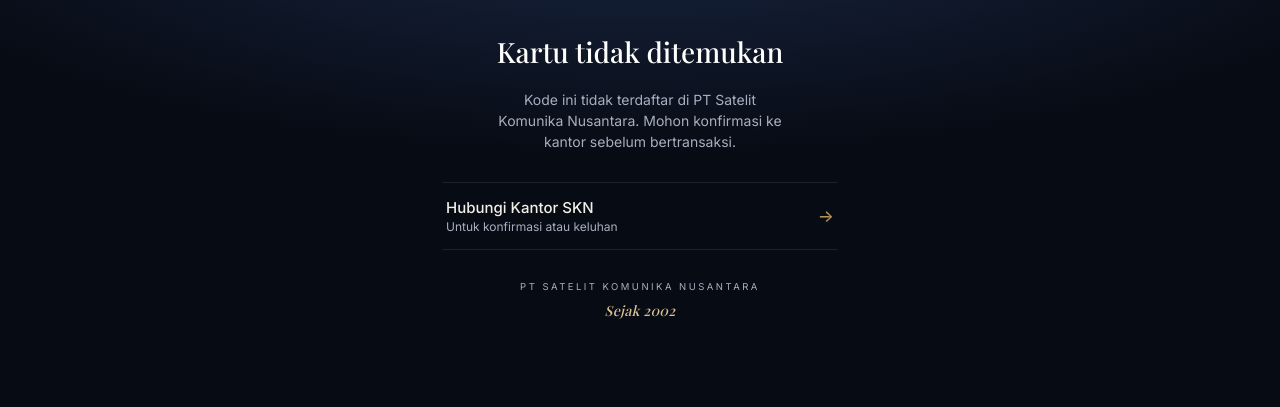
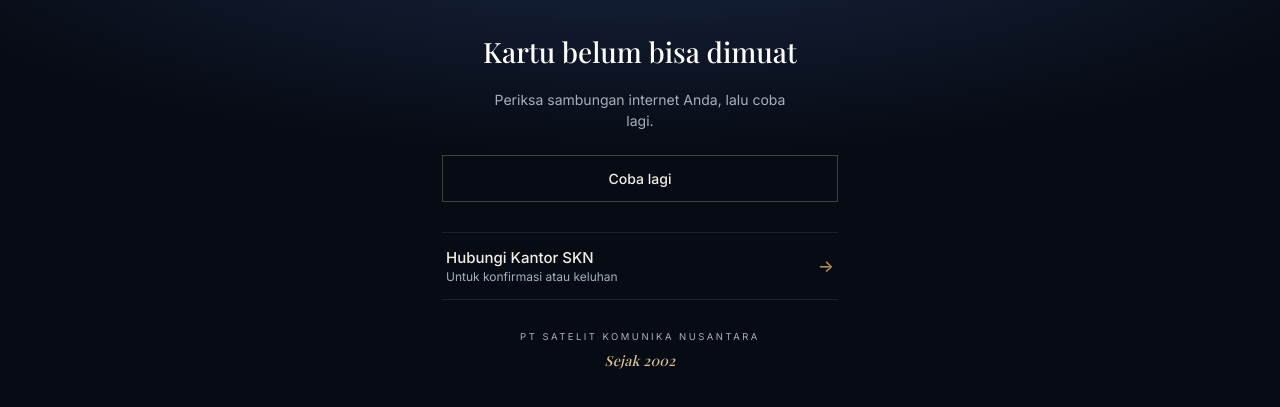
Before and after one commit to claudeunistar/skn, a plain HTML site: page kartu/index.html in a window 1280 px wide. Shown: the part 103-510 px from the top of the page. Drawn offline with nearby package versions, Linux system fonts and the light colour scheme; no server answers; a web font is replaced by a local one.

Commit message:
ID card baca data dari Google Sheet; nonaktif = tombol mati

```diff
--- a/kartu/data.js
+++ b/kartu/data.js
@@ -2,14 +2,11 @@
    id = kode acak (bukan nomor urut) supaya orang luar tidak bisa menebak kartu orang lain. */
 window.SKN_KARTU = {
   dasar: "https://claudeunistar.github.io/skn/kartu/",
+  /* Alamat web app Apps Script (Google Sheet HRD). Terisi = data diambil dari Sheet; kosong = pakai daftar "orang" di bawah. */
+  api: "https://script.google.com/macros/s/AKfycbyQSnGu_-V0x0tvawbGSVqpMVc4rR37yHsb6-zVlVmDNM8JpGc-aDR7zZCmP0cZGI46ZQ/exec",
   perusahaan: "PT Satelit Komunika Nusantara",
   kantor: { wa: "628117566789", web: "https://claudeunistar.github.io/skn/" },
-  orang: [
-    /* Data asli Dita; fotonya masih gambar sementara. fokus = bagian foto yang ditampilkan (kiri-kanan, atas-bawah).
-       Foto PNG tanpa latar: isi foto dengan file .png lalu tambahkan potong: true (bingkai lengkung hilang). */
-    { id: "d8r4wk", nama: "Dita Apriliana", jabatan: "HRD", wilayah: "", depo: "",
-      wa: "6281267739979", status: "AKTIF", foto: "dita.png", potong: true, fokus: "62% 0%", contoh: true }
-  ]
+  orang: []
 };
 
 /* Pembantu bersama: gambar QR sebagai SVG (butuh qrcode-generator). */
--- a/kartu/index.html
+++ b/kartu/index.html
@@ -45,6 +45,8 @@ body{background:var(--deep);color:var(--ivory);font-family:var(--sans);font-size
 .cap{position:absolute;z-index:3;left:50%;top:40%;transform:translate(-50%,-50%) rotate(-12deg);padding:8px 18px;
   border:2px solid var(--red);color:#fff;background:rgba(150,20,30,.82);font-weight:600;letter-spacing:.24em;font-size:14px;
   text-transform:uppercase;white-space:nowrap}
+.padam{opacity:.34;filter:grayscale(1);pointer-events:none;user-select:none;cursor:not-allowed}
+.padam .utama{box-shadow:none}
 .panggung .kode{cursor:pointer}
 .panggung .kode:focus-visible{outline:.4mm solid #b8121f;outline-offset:.4mm}
 .sorot{animation:sorot 1.4s ease-out}
@@ -96,21 +98,20 @@ body{background:var(--deep);color:var(--ivory);font-family:var(--sans);font-size
 (function () {
   var D = window.SKN_KARTU, el = document.getElementById("hal"), aman = window.sknAman;
   var id = (new URLSearchParams(location.search).get("id") || "").trim().toLowerCase();
-  var o = null;
-  for (var i = 0; i < D.orang.length; i++) if (D.orang[i].id === id) o = D.orang[i];
-
   var kantor = '<a class="baris" href="https://wa.me/' + D.kantor.wa +
     '"><span>Hubungi Kantor SKN<small>Untuk konfirmasi atau keluhan</small></span><i>&rarr;</i></a>';
   var kaki = '<footer class="kaki">' + aman(D.perusahaan) + '<em>Sejak 2002</em></footer>';
 
-  if (!o) {
-    el.innerHTML = '<div class="kosong"><img src="logo.png" alt="SKN"><h1>Kartu tidak ditemukan</h1>' +
-      '<p class="catatan">Kode ini tidak terdaftar di ' + aman(D.perusahaan) +
-      '. Mohon konfirmasi ke kantor sebelum bertransaksi.</p></div>' +
+  function pesan(judul, isi, ulang) {
+    el.innerHTML = '<div class="kosong"><img src="logo.png" alt="SKN"><h1>' + judul + '</h1>' +
+      '<p class="catatan">' + isi + '</p></div>' +
+      (ulang ? '<div class="dua" style="grid-template-columns:1fr;margin-top:24px"><button class="kotak" id="ulang" type="button">Coba lagi</button></div>' : "") +
       '<div class="daftar" style="margin-top:30px">' + kantor + '</div>' + kaki;
-    return;
+    var u = document.getElementById("ulang");
+    if (u) u.onclick = function () { location.reload(); };
   }
 
+  function tampil(o) {
   var aktif = o.status === "AKTIF", url = D.dasar + "?id=" + o.id;
   var h = '<div class="label">ID Card Digital' + (o.contoh ? '<b>Contoh</b>' : "") + '</div>' +
     '<div class="panggung' + (aktif ? "" : " mati") + '" id="panggung">' +
@@ -130,7 +131,13 @@ body{background:var(--deep);color:var(--ivory);font-family:var(--sans);font-size
   } else {
     h += '<div class="segel mati"><b>!</b>Sudah tidak aktif</div>' +
       '<p class="catatan">Orang ini tidak lagi mewakili ' + aman(D.perusahaan) + '.</p>' +
-      '<div class="daftar" id="kontak" style="margin-top:26px">' + kantor + '</div>';
+      /* Tombol kontak tetap terlihat tetapi MATI: bukan tautan, tanpa nomor, tidak bisa diklik. */
+      '<div class="padam" aria-hidden="true"><div class="utama"><span>Chat WhatsApp<small>Tidak tersedia</small></span><i>&times;</i></div>' +
+      '<div class="dua"><div class="kotak">Simpan Kontak<small>tidak tersedia</small></div>' +
+      '<div class="kotak">Bagikan<small>tidak tersedia</small></div></div>' +
+      '<div class="daftar"><div class="baris"><span>Telepon</span><i>&times;</i></div>' +
+      '<div class="baris"><span>Website SKN</span><i>&times;</i></div></div></div>' +
+      '<div class="daftar" id="kontak" style="margin-top:0;border-top:0">' + kantor + '</div>';
   }
   el.innerHTML = h + kaki;
   document.title = o.nama + " - ID Card SKN";
@@ -174,6 +181,32 @@ body{background:var(--deep);color:var(--ivory);font-family:var(--sans);font-size
       navigator.clipboard.writeText(url).then(function () { kabar("Tautan disalin"); }, function () { kabar(url); });
     } else kabar(url);
   };
+  }   /* akhir tampil */
+
+  function selesai(j) {
+    if (j && j.ok && j.orang) return tampil(j.orang);
+    if (j && j.alasan === "gagal-muat")
+      return pesan("Kartu belum bisa dimuat", "Periksa sambungan internet Anda, lalu coba lagi.", true);
+    pesan("Kartu tidak ditemukan", "Kode ini tidak terdaftar di " + aman(D.perusahaan) +
+      ". Mohon konfirmasi ke kantor sebelum bertransaksi.", false);
+  }
+
+  /* Sumber data: Google Sheet lewat Apps Script (D.api). Tanpa D.api -> daftar di data.js. */
+  var api = D.api || "";
+  if (/^(localhost|127\.0\.0\.1)$/.test(location.hostname)) {          /* hanya untuk uji di laptop */
+    var uji = new URLSearchParams(location.search).get("api");
+    if (uji) api = uji;
+  }
+  if (!api) {
+    var o = null;
+    for (var i = 0; i < (D.orang || []).length; i++) if (D.orang[i].id === id) o = D.orang[i];
+    return selesai(o ? { ok: true, orang: o } : { ok: false, alasan: "tidak-ditemukan" });
+  }
+  el.innerHTML = '<div class="kosong"><img src="logo.png" alt="SKN"><p class="catatan" style="margin-top:28px">Memuat kartu&hellip;</p></div>';
+  fetch(api, { method: "POST", headers: { "Content-Type": "text/plain;charset=utf-8" },
+    body: JSON.stringify({ aksi: "kartu", id: id }) })
+    .then(function (r) { if (!r.ok) throw new Error(r.status); return r.json(); })
+    .then(selesai, function () { selesai({ ok: false, alasan: "gagal-muat" }); });
 })();
 </script>
 </body>
```
